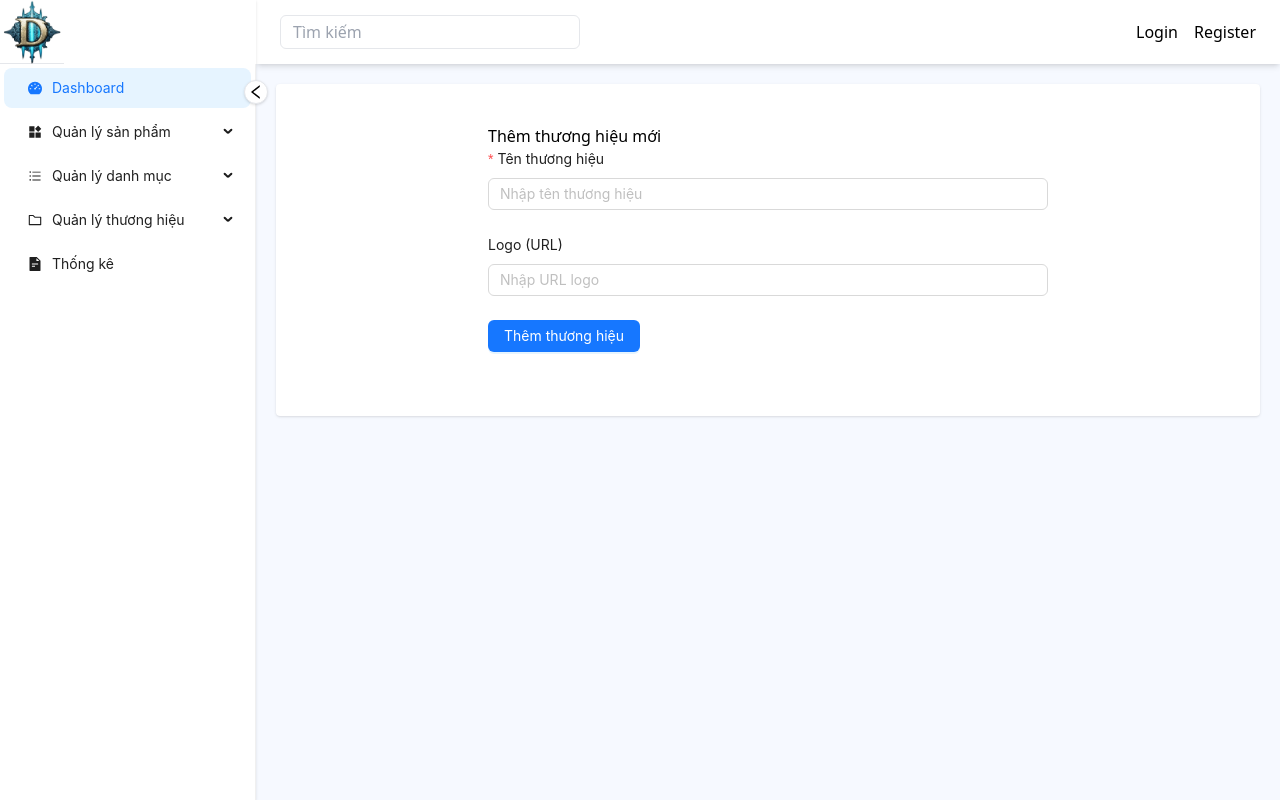
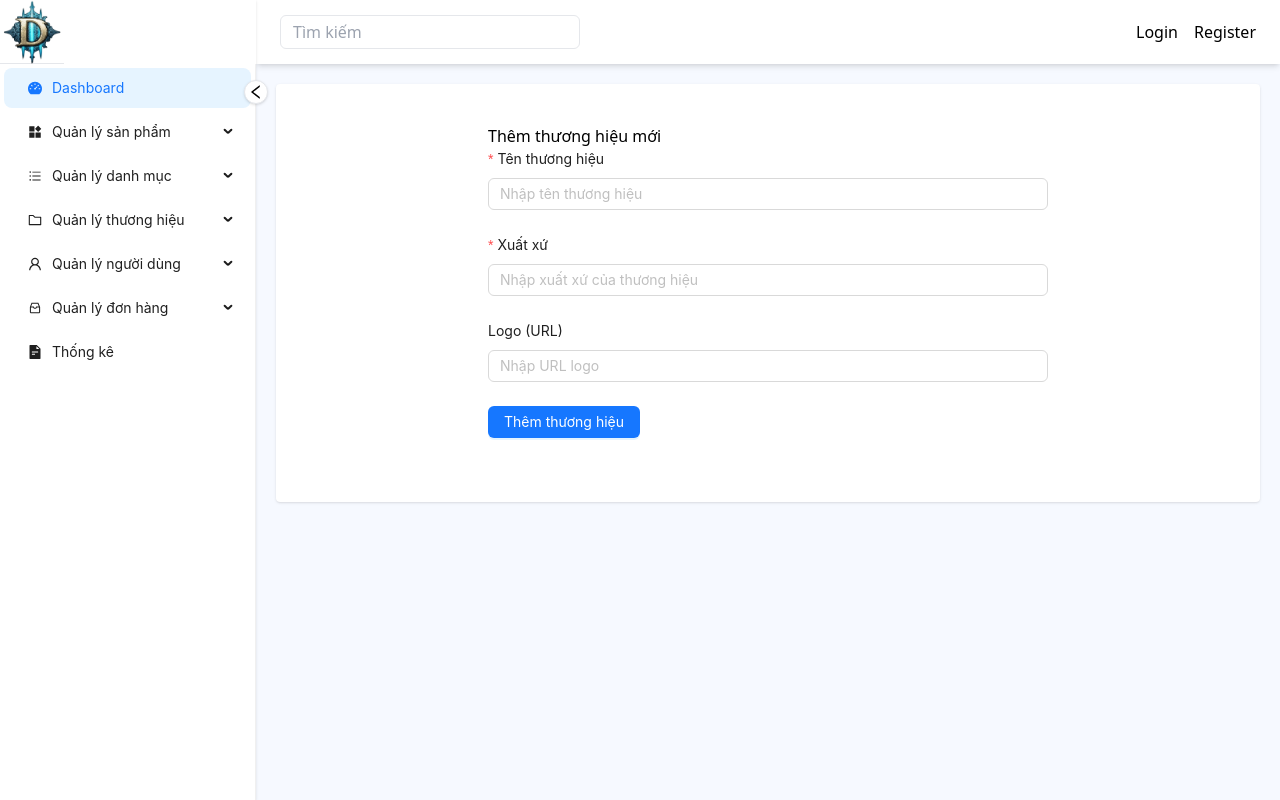
Before and after one commit to Hugn71205/TTS_CodeFarm_Fe_Admin, a React (Vite) app: page /brands/add in a window 1280 px wide. Built offline with nearby package versions, Linux system fonts and the light colour scheme.

Commit message:
fix: UI for (product, categories, brand, customers, orders) manage

```diff
--- a/src/components/commonAdmin/Sidebar.tsx
+++ b/src/components/commonAdmin/Sidebar.tsx
@@ -7,6 +7,8 @@ import {
   ProductFilled,
   LeftOutlined,
   RightOutlined,
+  UserOutlined,
+  InboxOutlined,
 } from "@ant-design/icons";
 import { Menu } from "antd";
 import type { MenuProps } from "antd";
@@ -55,6 +57,24 @@ const AdminSidebar = () => {
       ],
     },
     {
+      key: "customers",
+      label: "Quản lý người dùng",
+      icon: <UserOutlined />,
+      children: [
+        { key: "customerslist", label: "Danh sách người dùng" },
+        { key: "customersadd", label: "Thêm người dùng" },
+      ],
+    },
+    {
+      key: "orders",
+      label: "Quản lý đơn hàng",
+      icon: <InboxOutlined />,
+      children: [
+        { key: "orderslist", label: "Danh sách đơn hàng" },
+        { key: "ordersadd", label: "Thêm đơn hàng" },
+      ],
+    },
+    {
       key: "report",
       label: "Thống kê",
       icon: <FileTextFilled />,
@@ -68,6 +88,24 @@ const AdminSidebar = () => {
         break;
       case "productadd":
         navigate("/products/add");
+        break;
+      case "categorieslist":
+        navigate("/categories");
+        break;
+      case "categoriesadd":
+        navigate("/categories/add");
+        break;
+      case "brandslist":
+        navigate("/brands");
+        break;
+      case "brandsadd":
+        navigate("/brands/add");
+        break;
+      case "customerslist":
+        navigate("/customers");
+        break;
+      case "orderslist":
+        navigate("/orders");
         break;
       default:
         navigate("/");
--- a/src/pages/Admin/AddBrands.tsx
+++ b/src/pages/Admin/AddBrands.tsx
@@ -1,16 +1,21 @@
+/* eslint-disable @typescript-eslint/no-unused-vars */
+/* eslint-disable @typescript-eslint/no-explicit-any */
 import React, { useState } from 'react';
 import { Form, Input, Button, message } from 'antd';
 import axios from 'axios';
+import { useNavigate } from 'react-router-dom';
 
 const AddBrand: React.FC = () => {
   const [form] = Form.useForm();
   const [loading, setLoading] = useState(false);
+  const navigate = useNavigate()
 
   const onFinish = async (values: any) => {
     setLoading(true);
     try {
-      await axios.post('http://localhost:8888/brands', values);
+      await axios.post('http://localhost:8888/brands/', values);
       message.success('Thêm thương hiệu thành công');
+      navigate('/brands')
       form.resetFields();
     } catch (error) {
       message.error('Thêm thương hiệu thất bại');
@@ -30,11 +35,17 @@ const AddBrand: React.FC = () => {
           <Input placeholder="Nhập tên thương hiệu" />
         </Form.Item>
 
+        <Form.Item
+          label="Xuất xứ"
+          name="origin"
+          rules={[{ required: true, message: 'Vui lòng nhập xuất xứ' }]}
+        >
+          <Input placeholder="Nhập xuất xứ của thương hiệu" />
+        </Form.Item>
+
         <Form.Item label="Logo (URL)" name="logo">
           <Input placeholder="Nhập URL logo" />
         </Form.Item>
-
-
 
         <Form.Item>
           <Button type="primary" htmlType="submit" loading={loading}>
--- a/src/pages/Admin/AddCategories.tsx
+++ b/src/pages/Admin/AddCategories.tsx
@@ -1,16 +1,21 @@
+/* eslint-disable @typescript-eslint/no-unused-vars */
+/* eslint-disable @typescript-eslint/no-explicit-any */
 import React, { useState } from 'react';
 import { Form, Input, Button, message } from 'antd';
 import axios from 'axios';
+import { useNavigate } from 'react-router-dom';
 
 const AddCategories: React.FC = () => {
   const [form] = Form.useForm();
   const [loading, setLoading] = useState(false);
+  const navigate = useNavigate()
 
   const onFinish = async (values: any) => {
     setLoading(true);
     try {
       await axios.post('http://localhost:8888/categories', values);
       message.success('Thêm Danh mục thành công');
+      navigate('/categories')
       form.resetFields();
     } catch (error) {
       message.error('Thêm Danh mục thất bại');
--- a/src/pages/Admin/Brands.tsx
+++ b/src/pages/Admin/Brands.tsx
@@ -1,3 +1,5 @@
+/* eslint-disable @typescript-eslint/no-explicit-any */
+/* eslint-disable @typescript-eslint/no-unused-vars */
 import React, { useEffect, useState } from 'react';
 import { Table, Spin, message, Popconfirm, Button,Image } from 'antd';
 import axios from 'axios';
@@ -13,7 +15,7 @@ const Brands: React.FC = () => {
   const fetchBrands = async () => {
     setLoading(true);
     try {
-      const response = await axios.get('http://localhost:8888/brands');
+      const response = await axios.get('http://localhost:8888/brands/');
       const data = response.data?.data?.data || [];
       setBrands(data);
     } catch (error) {
@@ -31,7 +33,7 @@ const Brands: React.FC = () => {
     try {
       await axios.delete(`http://localhost:8888/brands/${id}`);
       message.success('Xóa danh mục thành công');
-      fetchBrands(); // gọi lại để load lại danh sách
+      fetchBrands();
     } catch (error) {
       message.error('Xóa danh mục thất bại');
     }
@@ -46,7 +48,7 @@ const Brands: React.FC = () => {
     render: (_: any, __: any, index: number) => index + 1,
   },
     {
-      title: 'Tên danh mục',
+      title: 'Tên thương hiệu',
       dataIndex: 'name',
       key: 'name',
       width: 200,
@@ -58,7 +60,7 @@ const Brands: React.FC = () => {
       ellipsis: true,
     },
     {
-      title: 'LoGO',
+      title: 'Logo',
       dataIndex: 'logo',
       key: 'logo',
        render: (url:string) =>
--- a/src/pages/Admin/Customers.tsx
+++ b/src/pages/Admin/Customers.tsx
@@ -1,3 +1,5 @@
+/* eslint-disable @typescript-eslint/no-unused-vars */
+/* eslint-disable @typescript-eslint/no-explicit-any */
 import React, { useEffect, useState } from 'react';
 import { Table, Button, message, Tag, Card, Popconfirm } from 'antd';
 import dayjs from 'dayjs';
@@ -73,14 +75,21 @@ const Customers = () => {
     },
     {
       title: 'SĐT',
-      dataIndex: 'sdt',
-      key: 'sdt',
-      render: (sdt: string | undefined) =>
-        sdt ? sdt : <span style={{ color: '#999', fontStyle: 'italic' }}>Chưa có</span>,
+      dataIndex: 'phone',
+      key: 'phone',
+      render: (phone: string | undefined) =>
+        phone ? phone : <span style={{ color: '#999', fontStyle: 'italic' }}>Chưa có</span>,
+    },
+    {
+      title: 'Địa chỉ',
+      dataIndex: 'address',
+      key: 'address',
+      render: (address: string | undefined) =>
+        address ? address : <span style={{ color: '#999', fontStyle: 'italic' }}>Chưa có</span>,
     },
     {
       title: 'Vai trò',
-      dataIndex: 'isAdmin',
+      dataIndex: 'role',
       key: 'role',
       filters: [
         { text: 'Admin', value: true },
--- a/src/pages/Admin/addProduct.tsx
+++ b/src/pages/Admin/addProduct.tsx
@@ -1,7 +1,10 @@
-import React, { useEffect, useState } from 'react';
+/* eslint-disable @typescript-eslint/no-explicit-any */
+/* eslint-disable @typescript-eslint/no-unused-vars */
+import { useEffect, useState } from 'react';
 import { Form, Input, Button, Select, message } from 'antd';
 import axios from 'axios';
 import type { Brand, Category } from '../../interface/type';
+import { useNavigate } from 'react-router-dom';
 
 const { Option } = Select;
 
@@ -10,8 +13,8 @@ const AddProduct = () => {
   const [categories, setCategories] = useState<Category[]>([]);
   const [brands, setBrands] = useState<Brand[]>([]);
   const [loading, setLoading] = useState(false);
+  const navigate = useNavigate()
 
-  // Lấy danh mục và thương hiệu để chọn
   useEffect(() => {
     const fetchData = async () => {
       try {
@@ -19,8 +22,8 @@ const AddProduct = () => {
           axios.get('http://localhost:8888/categories'),
           axios.get('http://localhost:8888/brands'),
         ]);
-        setCategories(catRes.data.data?.data || []); // lấy đúng mảng categories
-      setBrands(brandRes.data.data?.data || []);   // lấy đúng mảng brands
+        setCategories(catRes.data.data?.data || []);
+      setBrands(brandRes.data.data?.data || []);
       } catch (error) {
         message.error('Lấy danh mục hoặc thương hiệu thất bại');
       }
@@ -33,6 +36,7 @@ const AddProduct = () => {
     try {
       await axios.post('http://localhost:8888/products', values);
       message.success('Thêm sản phẩm thành công');
+      navigate('/products')
       form.resetFields();
     } catch (error) {
       message.error('Thêm sản phẩm thất bại');
--- a/src/routes/main.route.tsx
+++ b/src/routes/main.route.tsx
@@ -1,6 +1,5 @@
 import { createBrowserRouter } from "react-router-dom"
 import AdminLayout from "../components/layouts/AdminLayout"
-import { Home } from "lucide-react"
 import Product from "../pages/Admin/Product"
 
 import Categories from "../pages/Admin/Categories"
@@ -31,8 +30,8 @@ export const router = createBrowserRouter([
       {path: '/orders', element: <Orders/>},
       {path: '/customers', element: <Customers/>},
       {path: '/reviews', element: <Reviews/>},
-      {path: 'products/update/:id', element: <UpdateProduct/>},
-      {path: 'categories/update/:id', element: <UpdateCategories/>},
+      {path: '/products/update/:id', element: <UpdateProduct/>},
+      {path: '/categories/update/:id', element: <UpdateCategories/>},
       {path: '/brands/update/:id', element: <UpdateBrand/>},
     ],
   }
```
Also changed, not shown: src/pages/Admin/Categories.tsx (+40 -34 lines).
